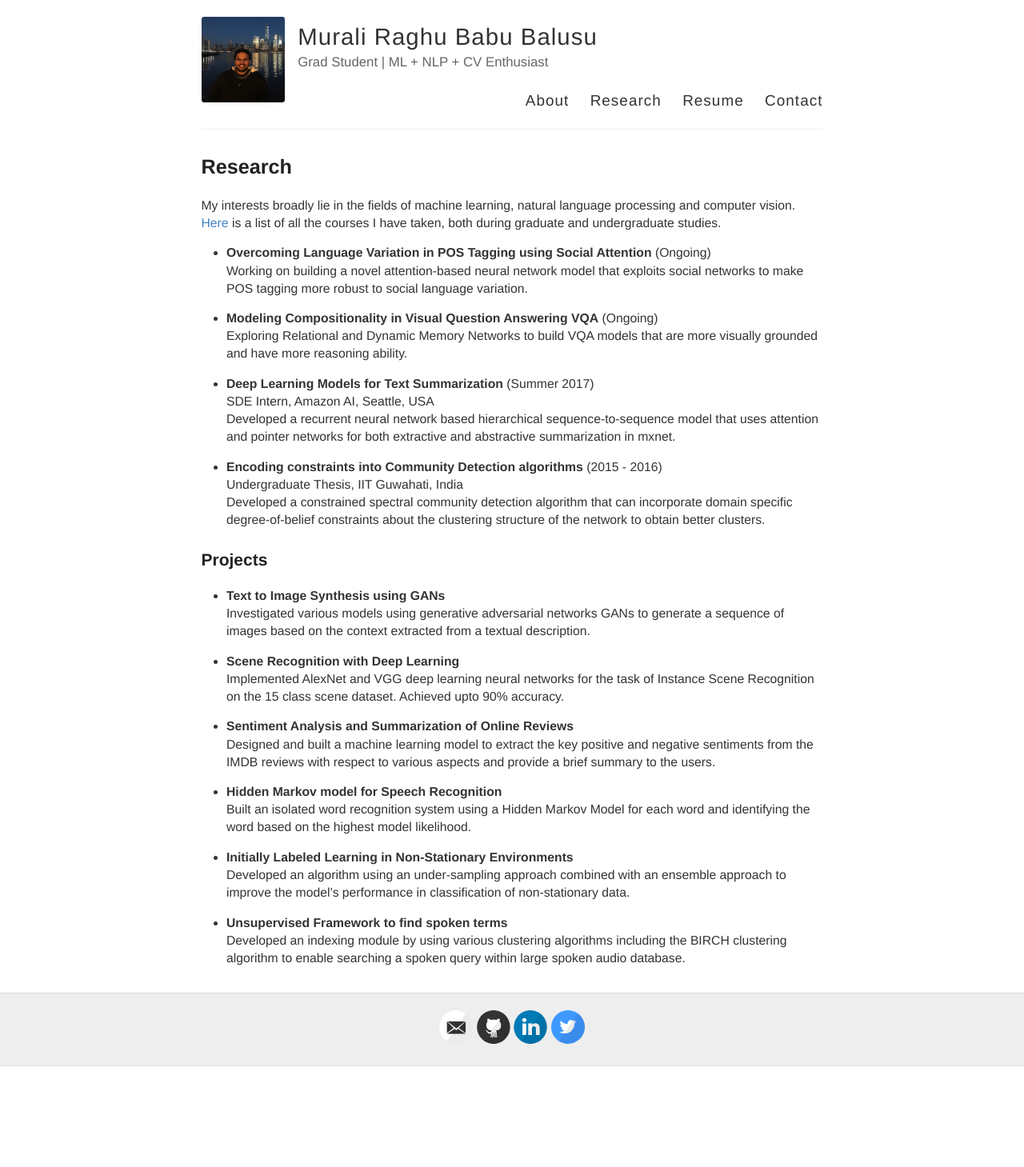
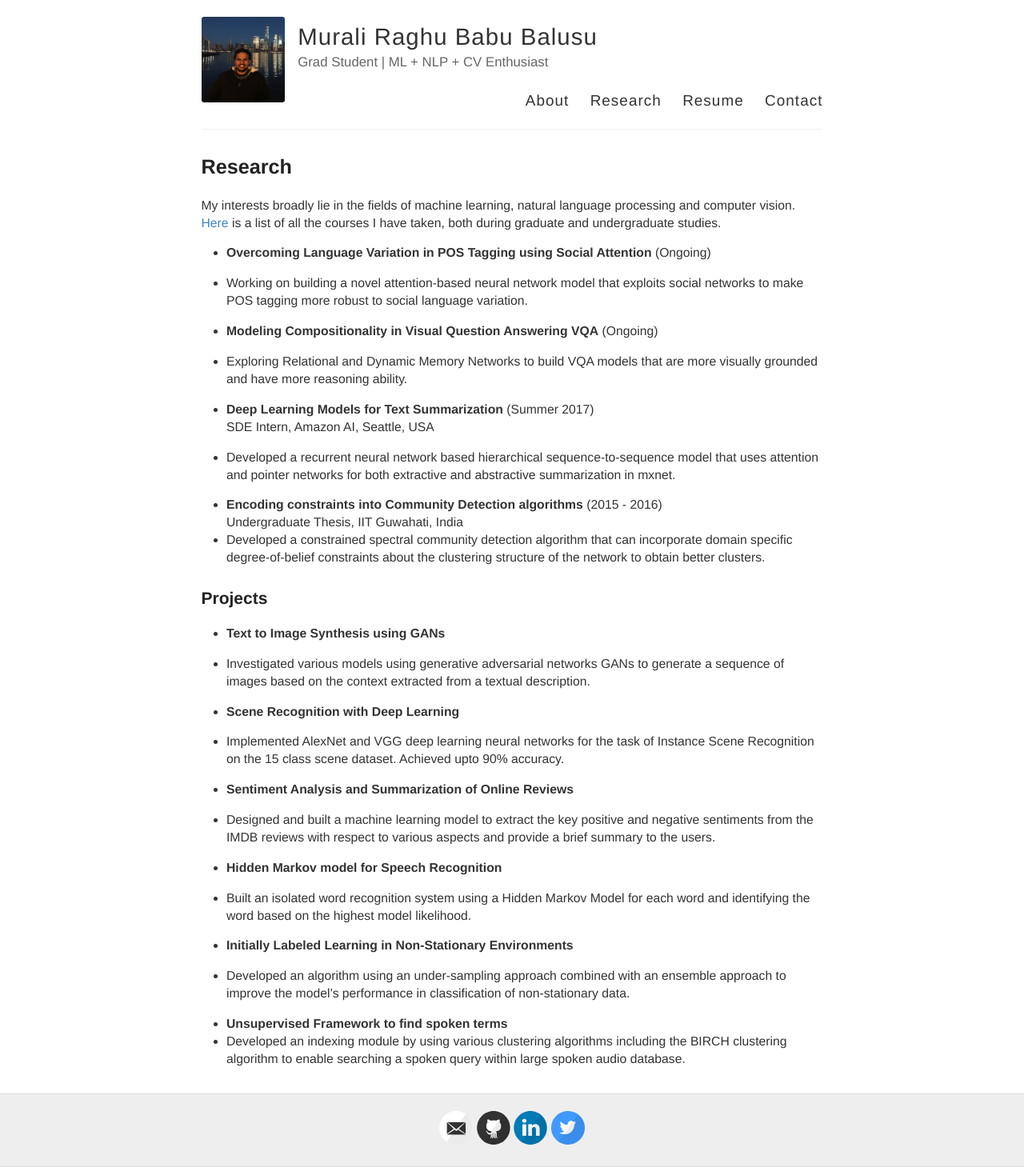
Before and after one commit to bmurali1994/bmurali1994.github.io, a Jekyll site: the page built from research/index.md, in a window 1280 px wide. Shown: the whole page at 80% size. Built offline with Jekyll 4.4.1, drawn with Linux system fonts in a browser that asks for light colours; before the commit the page ends 1333 px from its top, so only the background shows below that.

Commit message:
minor fix

```diff
--- a/research/index.md
+++ b/research/index.md
@@ -9,27 +9,27 @@
 
 
 - **Overcoming Language Variation in POS Tagging using Social Attention** (Ongoing)
- Working on building a novel attention-based neural network model that exploits social networks to make
+ - Working on building a novel attention-based neural network model that exploits social networks to make
 POS tagging more robust to social language variation.
 
 
 
 - **Modeling Compositionality in Visual Question Answering VQA** (Ongoing)
- Exploring Relational and Dynamic Memory Networks to build VQA models that are more visually grounded
+ - Exploring Relational and Dynamic Memory Networks to build VQA models that are more visually grounded
 and have more reasoning ability.
 
 
 
 - **Deep Learning Models for Text Summarization** (Summer 2017)
  SDE Intern, Amazon AI, Seattle, USA
- Developed a recurrent neural network based hierarchical sequence-to-sequence model that uses attention
+ - Developed a recurrent neural network based hierarchical sequence-to-sequence model that uses attention
 and pointer networks for both extractive and abstractive summarization in mxnet.
 
 
 
 - **Encoding constraints into Community Detection algorithms** (2015 - 2016)
  Undergraduate Thesis, IIT Guwahati, India
- Developed a constrained spectral community detection algorithm that can incorporate domain specific
+ - Developed a constrained spectral community detection algorithm that can incorporate domain specific
 degree-of-belief constraints about the clustering structure of the network to obtain better clusters.
 
 
@@ -39,34 +39,34 @@
 ### Projects
 
 - **Text to Image Synthesis using GANs**
- Investigated various models using generative adversarial networks GANs to generate a sequence of images
+ - Investigated various models using generative adversarial networks GANs to generate a sequence of images
 based on the context extracted from a textual description.
 
 
 
 - **Scene Recognition with Deep Learning**
- Implemented AlexNet and VGG deep learning neural networks for the task of Instance Scene Recognition
+ - Implemented AlexNet and VGG deep learning neural networks for the task of Instance Scene Recognition
 on the 15 class scene dataset. Achieved upto 90% accuracy.
 
 
 
 - **Sentiment Analysis and Summarization of Online Reviews**
- Designed and built a machine learning model to extract the key positive and negative sentiments from the
+ - Designed and built a machine learning model to extract the key positive and negative sentiments from the
 IMDB reviews with respect to various aspects and provide a brief summary to the users.
 
 
 
 - **Hidden Markov model for Speech Recognition**
- Built an isolated word recognition system using a Hidden Markov Model for each word and identifying the
+ - Built an isolated word recognition system using a Hidden Markov Model for each word and identifying the
 word based on the highest model likelihood.
 
 
 
 - **Initially Labeled Learning in Non-Stationary Environments**
- Developed an algorithm using an under-sampling approach combined with an ensemble approach to improve
+ - Developed an algorithm using an under-sampling approach combined with an ensemble approach to improve
 the model’s performance in classification of non-stationary data.
 
 
 
 - **Unsupervised Framework to find spoken terms**
- Developed an indexing module by using various clustering algorithms including the BIRCH clustering algorithm to enable searching a spoken query within large spoken audio database.
+ - Developed an indexing module by using various clustering algorithms including the BIRCH clustering algorithm to enable searching a spoken query within large spoken audio database.
```
